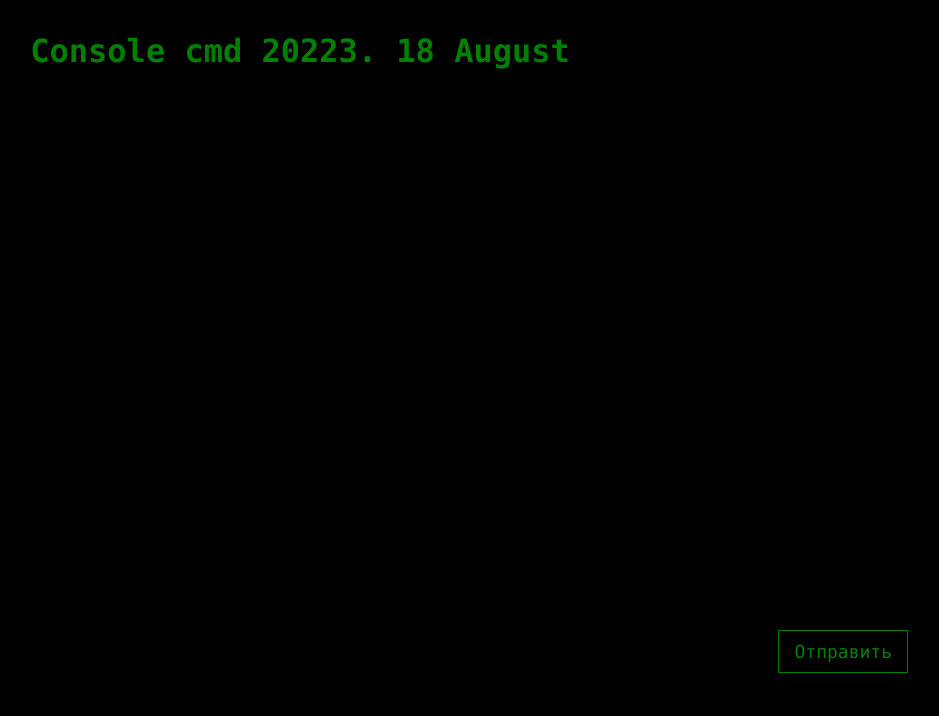
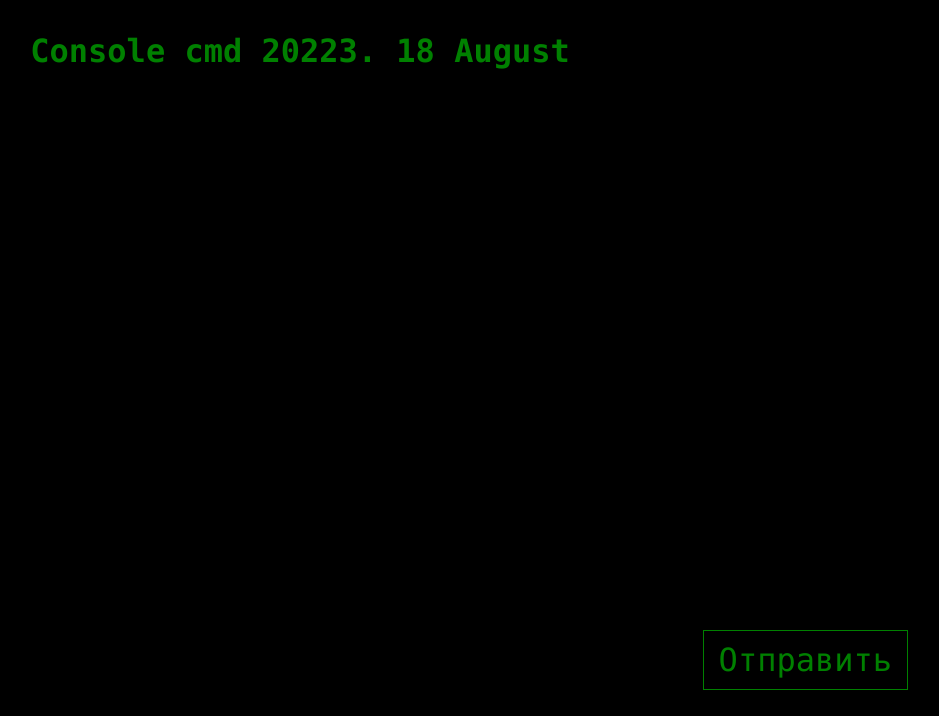
Before and after one commit to Aandi1989/StyledComponentJS, a React (Create React App) app: page / in a window 1280 px wide. Shown: the top 716 px of the page, without its empty margins (340-1279 px from the left). Built offline with nearby package versions, Linux system fonts and the light colour scheme.

Commit message:
extending styles

```diff
--- a/src/components/Button.js
+++ b/src/components/Button.js
@@ -22,8 +22,13 @@ ${props => props.outlined && css`
 `}
 `
 
+const LargeButton = styled(StyledButton)`
+    font-size:32px;
+
+`
+
  const Button = (props) => {
-  return <StyledButton {...props}/>
+  return <LargeButton {...props}/>
 }
 
 export default Button
```
